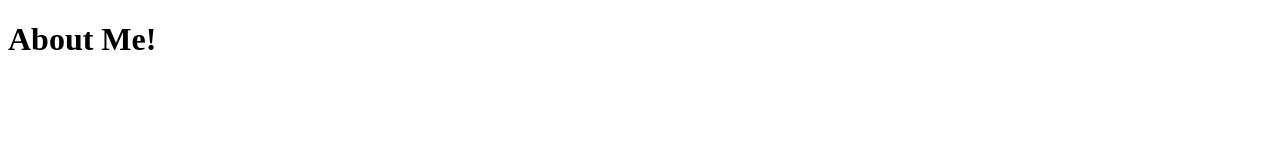
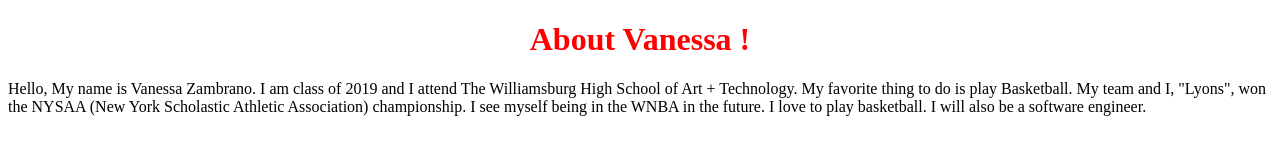
Before and after one commit to vanessazambrano/v.anessazambrano.github.io, a plain HTML site: page aboutme.html in a window 1280 px wide. Drawn offline with Linux system fonts and the light colour scheme.

Commit message:
v.anessazambrano0305.github.io

```diff
--- a/aboutme.html
+++ b/aboutme.html
@@ -2,8 +2,19 @@
 <html>
     <head>
         <title> </title>
+        <link rel="stylesheet" href="style.css">
+        <link href="https://fonts.googleapis.com/css?family=Roboto+Mono" rel="stylesheet">
+        <link href="https://fonts.googleapis.com/css?family=Pacifico" rel="stylesheet">
+        <link href="https://fonts.googleapis.com/css?family=Dancing+Script" rel="stylesheet">
+        <link href="https://fonts.googleapis.com/css?family=Source+Code+Pro" rel="stylesheet">
     </head>
-    <body>
-    <h1>About Me!</h1>
+    <body id="body2">
+    <h1 id="hh1">About Vanessa !</h1>
+    <p id="hello">Hello, My name  is Vanessa Zambrano. I am class of 2019
+    and I attend The Williamsburg High School of Art + Technology.
+    My favorite thing to do is play Basketball. My team and I,
+    "Lyons", won the NYSAA (New York Scholastic Athletic Association)
+    championship. I see myself being in the WNBA in the future. I love
+    to play basketball. I will also be a software engineer. </p>
     </body>
 </html>
--- /dev/null
+++ b/css2.css
@@ -0,0 +1,3 @@
+h1{
+    color:red;
+}
--- a/style.css
+++ b/style.css
@@ -27,7 +27,10 @@ a{
 .contact{
     display:flex;
     justify-content:space-around;
-    font-size:25px;
+    font-size:14px;
     font-family: 'Roboto Mono', monospace;
-
-    }
+}
+#hh1{
+    color:red;
+    text-align:center;
+}
```
Also changed, not shown: 1 other file.
